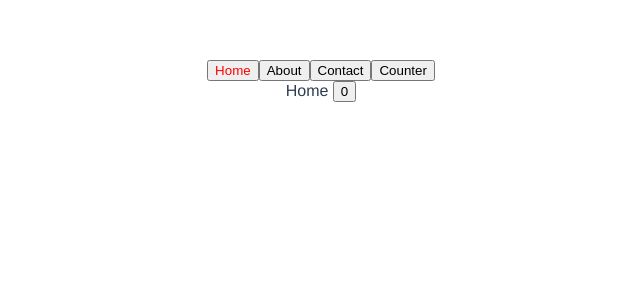
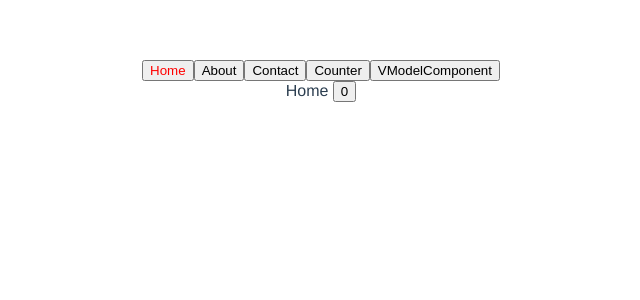
Before and after one commit to HelloBojack/learn_vue3, a Vue app in the folder learn_vue3/: page / in a window 1280 px wide. Shown: the top 300 px of the page, without its empty margins (319-959 px from the left). Built offline with nearby package versions, Linux system fonts and the light colour scheme.

Commit message:
v-modal&component

```diff
--- a/learn_vue3/src/App.vue
+++ b/learn_vue3/src/App.vue
@@ -8,6 +8,7 @@ import Home from './components/Home.vue'
 import About from './components/About.vue'
 const  Contact = defineAsyncComponent(() => import('./components/Contact.vue'))
 const  Counter = defineAsyncComponent(() => import('./components/Counter/index.vue'))
+const  VModelComponent = defineAsyncComponent(() => import('./components/VModelComponent/index.vue'))
 
 let currentTab = ref(markRaw(Home))
 let currentTabName = ref('Home')
@@ -31,7 +32,12 @@ let tabs=[
     name: 'Counter',
     path: '/counter',
     component: Counter
-  }
+  },
+  {
+    name: 'VModelComponent',
+    path: '/VModelComponent',
+    component: VModelComponent
+  },
 ]
 const click = (e:{name:string,path:string,component:any})=>{
   currentTab.value=markRaw(e.component)
--- /dev/null
+++ b/learn_vue3/src/components/VModelComponent/components/CustomBtn.vue
@@ -0,0 +1,7 @@
+<script setup lang='ts'>
+defineProps({modelValue:Number})
+defineEmits(["update:modelValue"])
+</script>
+<template>
+  <input type="text" :value="modelValue" @input="$emit('update:modelValue',$event.target.value)">
+</template>
--- /dev/null
+++ b/learn_vue3/src/components/VModelComponent/index.vue
@@ -0,0 +1,9 @@
+<script setup lang='ts'>
+import { ref } from 'vue';
+import CustomBtn from './components/CustomBtn.vue'
+let value = ref(0)
+</script>
+<template>
+<custom-btn v-model.number="value"></custom-btn>
+{{value}}
+</template>
```
Also changed, not shown: learn_vue3/src/config/router.ts (added).
